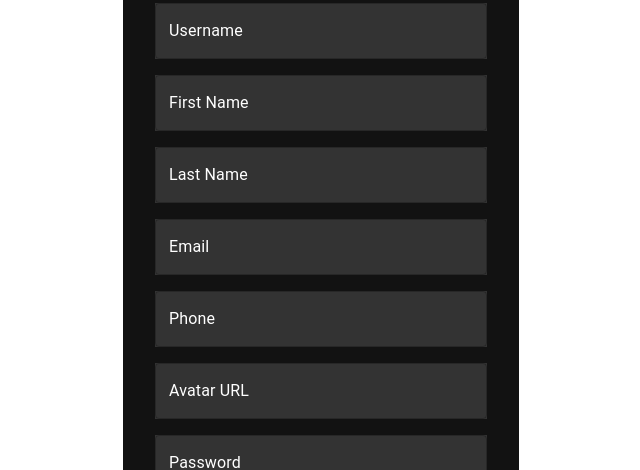
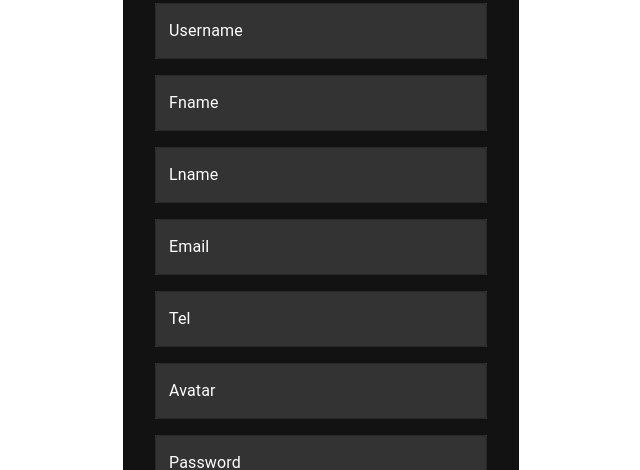
Before and after one commit to kittisakfiat222/front-next, a Next.js app: page /register in a window 1280 px wide. Shown: the part 141-611 px from the top of the page, without its empty margins (319-959 px from the left). Built offline with nearby package versions, Linux system fonts and the light colour scheme.

Commit message:
update regis and login form

```diff
--- a/pages/api/register.ts
+++ b/pages/api/register.ts
@@ -1,6 +1,6 @@
 import { NextApiRequest, NextApiResponse } from 'next';
 
-const API_BASE_URL = 'http://localhost:5001/register'; // URL ของ API backend
+const API_BASE_URL = `${process.env.NEXT_PUBLIC_API_BASE_URL}/register`; // URL ของ API backend
 
 export default async function handler(req: NextApiRequest, res: NextApiResponse) {
   if (req.method !== 'POST') {
--- a/pages/register.tsx
+++ b/pages/register.tsx
@@ -9,38 +9,44 @@ interface RegisterFormData {
   email: string;
   tel: string;
   avatar: string;
-  password: string;
+  password?: string; // Optional field to avoid unnecessary handling in state
 }
 
 const RegisterPage = () => {
   const router = useRouter();
 
-  const [formData, setFormData] = useState<RegisterFormData>({
+  const [formData, setFormData] = useState<Omit<RegisterFormData, 'password'>>({
     username: '',
     fname: '',
     lname: '',
     email: '',
     tel: '',
     avatar: '',
-    password: '',
   });
 
+  const [password, setPassword] = useState<string>(''); // Handle password separately
   const [error, setError] = useState<string>('');
   const [isLoading, setIsLoading] = useState<boolean>(false);
 
   const handleChange = (e: React.ChangeEvent<HTMLInputElement>) => {
     const { name, value } = e.target;
+
+    if (name === 'password') {
+      setPassword(value); // Handle password separately
+    } else {
       setFormData((prevData) => ({
         ...prevData,
         [name]: value,
       }));
+    }
   };
 
   const handleSubmit = async (e: React.FormEvent) => {
     e.preventDefault();
+    setError('');
     setIsLoading(true);
-    setError('');
 
+    // Validate fields
     if (
       !formData.username ||
       !formData.fname ||
@@ -48,9 +54,16 @@ const RegisterPage = () => {
       !formData.email ||
       !formData.tel ||
       !formData.avatar ||
-      !formData.password
+      !password
     ) {
-      setError('All fields are required');
+      setError('All fields are required.');
+      setIsLoading(false);
+      return;
+    }
+
+    // Validate password strength
+    if (password.length < 8) {
+      setError('Password must be at least 8 characters long.');
       setIsLoading(false);
       return;
     }
@@ -61,7 +74,7 @@ const RegisterPage = () => {
         headers: {
           'Content-Type': 'application/json',
         },
-        body: JSON.stringify(formData),
+        body: JSON.stringify({ ...formData, password }), // Include password in submission
       });
 
       const data = await res.json();
@@ -69,10 +82,10 @@ const RegisterPage = () => {
       if (res.ok) {
         router.push('/login');
       } else {
-        setError(data.message || 'Registration failed');
+        setError(data.message || 'Registration failed.');
       }
     } catch (error) {
-      setError('An error occurred while registering');
+      setError('An error occurred while registering.');
     } finally {
       setIsLoading(false);
     }
@@ -80,132 +93,52 @@ const RegisterPage = () => {
 
   return (
     <Container maxWidth="xs">
-      <Box sx={{ display: 'flex', flexDirection: 'column', alignItems: 'center', marginTop: 8, backgroundColor: '#121212', padding: 4, borderRadius: 2 }}>
+      <Box
+        sx={{
+          display: 'flex',
+          flexDirection: 'column',
+          alignItems: 'center',
+          marginTop: 8,
+          backgroundColor: '#121212',
+          padding: 4,
+          borderRadius: 2,
+        }}
+      >
         <Typography variant="h5" sx={{ marginBottom: 2, color: 'white' }}>
           Register
         </Typography>
 
         <form onSubmit={handleSubmit} style={{ width: '100%' }}>
+          {['username', 'fname', 'lname', 'email', 'tel', 'avatar'].map((field) => (
             <TextField
-            label="Username"
-            name="username"
+              key={field}
+              label={field.charAt(0).toUpperCase() + field.slice(1)}
+              name={field}
               variant="outlined"
               fullWidth
-            value={formData.username}
+              value={formData[field as keyof Omit<RegisterFormData, 'password'>]}
               onChange={handleChange}
               sx={{ marginBottom: 2, backgroundColor: '#333', color: 'white' }}
-            InputLabelProps={{
-              style: { color: '#fff' }
-            }}
+              InputLabelProps={{ style: { color: '#fff' } }}
               InputProps={{
-              style: { color: 'white' }, // White text color
-              placeholder: 'Enter your username',
-
+                style: { color: 'white' },
+                placeholder: `Enter your ${field}`,
               }}
             />
-          <TextField
-            label="First Name"
-            name="fname"
-            variant="outlined"
-            fullWidth
-            value={formData.fname}
-            onChange={handleChange}
-            sx={{ marginBottom: 2, backgroundColor: '#333', color: 'white' }}
-            InputLabelProps={{
-              style: { color: '#fff' }
-            }}
-            InputProps={{
-              style: { color: 'white' }, // White text color
-              placeholder: 'Enter your first name',
-
-            }}
-          />
-          <TextField
-            label="Last Name"
-            name="lname"
-            variant="outlined"
-            fullWidth
-            value={formData.lname}
-            onChange={handleChange}
-            sx={{ marginBottom: 2, backgroundColor: '#333', color: 'white' }}
-            InputLabelProps={{
-              style: { color: '#fff' }
-            }}
-            InputProps={{
-              style: { color: 'white' }, // White text color
-              placeholder: 'Enter your last name',
-
-            }}
-          />
-          <TextField
-            label="Email"
-            name="email"
-            type="email"
-            variant="outlined"
-            fullWidth
-            value={formData.email}
-            onChange={handleChange}
-            sx={{ marginBottom: 2, backgroundColor: '#333', color: 'white' }}
-            InputLabelProps={{
-              style: { color: '#fff' }
-            }}
-            InputProps={{
-              style: { color: 'white' }, // White text color
-              placeholder: 'Enter your email',
-
-            }}
-          />
-          <TextField
-            label="Phone"
-            name="tel"
-            type="tel"
-            variant="outlined"
-            fullWidth
-            value={formData.tel}
-            onChange={handleChange}
-            sx={{ marginBottom: 2, backgroundColor: '#333', color: 'white' }}
-            InputLabelProps={{
-              style: { color: '#fff' }
-            }}
-            InputProps={{
-              style: { color: 'white' }, // White text color
-              placeholder: 'Enter your phone number',
-
-            }}
-          />
-          <TextField
-            label="Avatar URL"
-            name="avatar"
-            variant="outlined"
-            fullWidth
-            value={formData.avatar}
-            onChange={handleChange}
-            sx={{ marginBottom: 2, backgroundColor: '#333', color: 'white' }}
-            InputLabelProps={{
-              style: { color: '#fff' }
-            }}
-            InputProps={{
-              style: { color: 'white' }, // White text color
-              placeholder: 'Enter avatar URL',
-
-            }}
-          />
+          ))}
           <TextField
             label="Password"
             name="password"
             type="password"
             variant="outlined"
             fullWidth
-            value={formData.password}
+            value={password}
             onChange={handleChange}
             sx={{ marginBottom: 2, backgroundColor: '#333', color: 'white' }}
-            InputLabelProps={{
-              style: { color: '#fff' }
-            }}
+            InputLabelProps={{ style: { color: '#fff' } }}
             InputProps={{
-              style: { color: 'white' }, // White text color
+              style: { color: 'white' },
               placeholder: 'Enter your password',
-
             }}
           />
 
```
Also changed, not shown: pages/login.tsx (+34 -20 lines). Lines whose indentation alone changed are shown as unchanged.
